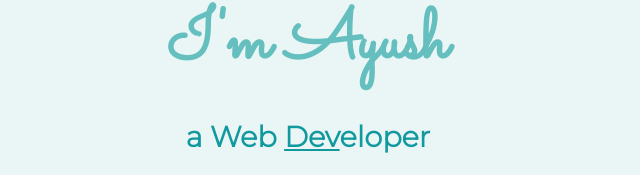
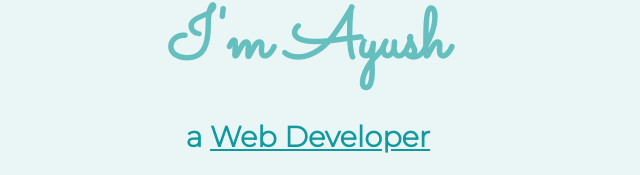
Before and after one commit to code-ayush07/My-Website, a plain HTML site: page index.html in a window 1280 px wide. Shown: the part 187-362 px from the top of the page, 332-972 px from the left. Drawn offline with Linux system fonts and the light colour scheme.

Commit message:
Update index.html

```diff
--- a/index.html
+++ b/index.html
@@ -16,7 +16,7 @@
     <div class="top-container">
         <img class="top-cloud" src="images/cloud.png" alt="cloud-image">
         <h1>I'm Ayush</h1>
-        <h2>a Web <span><u>Dev</u></span>eloper</h2>
+        <h2>a <u>Web Developer</u></h2>
         <img class="bottom-cloud" src="images/cloud.png" alt="cloud-image">
         <img src="images/mountain.png" alt="mountain-image">
     </div>
```
